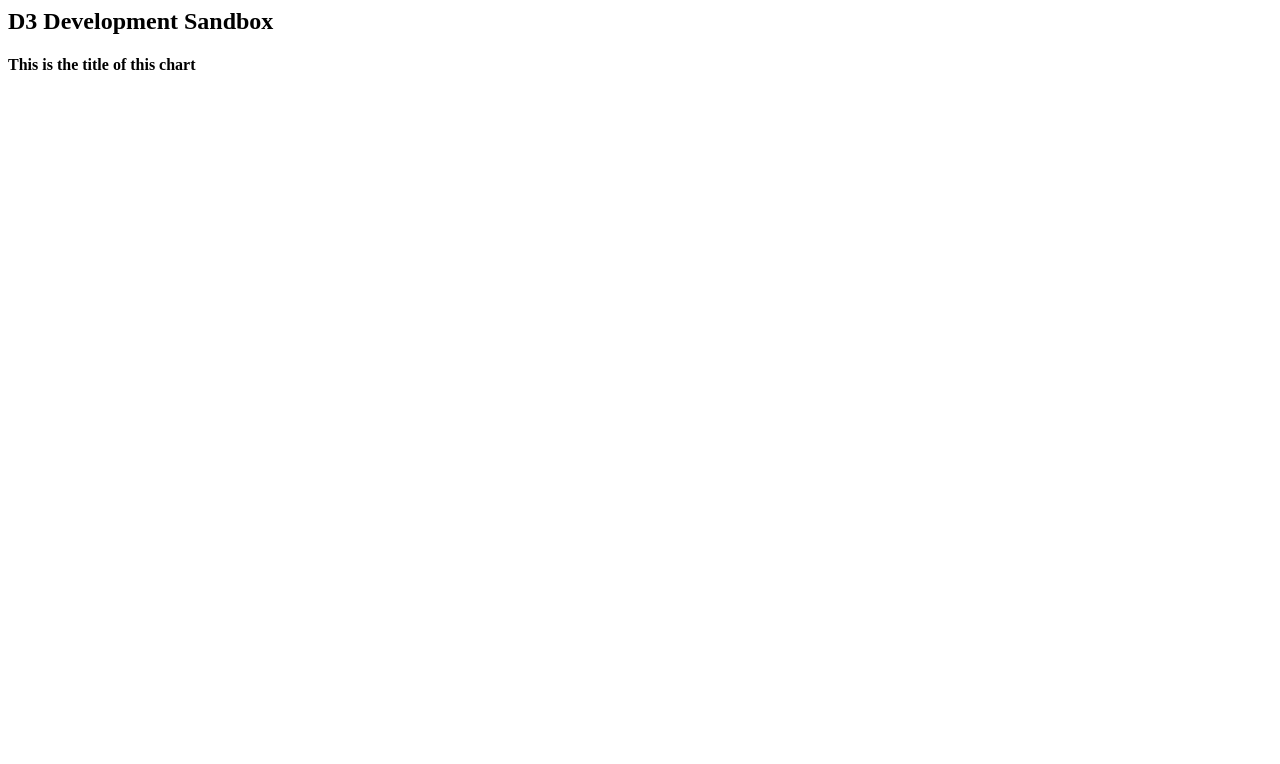
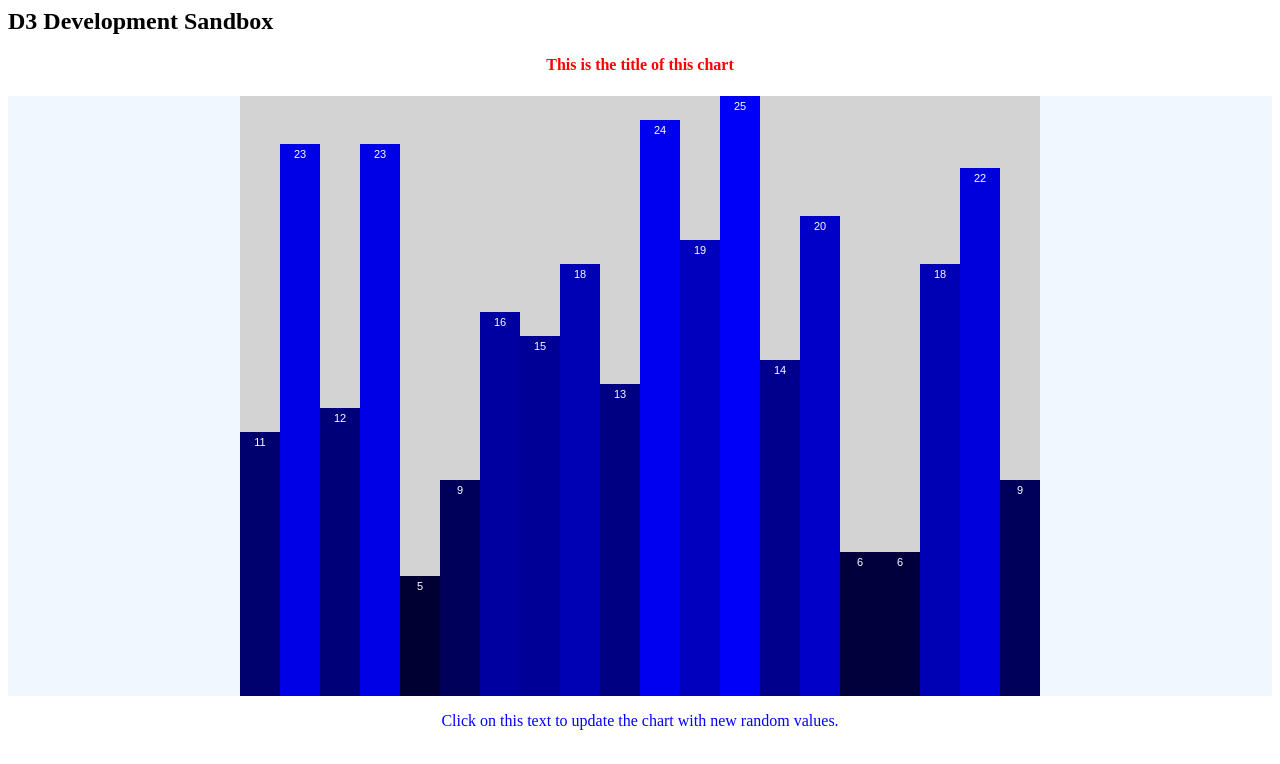
Before and after one commit to komalali/k-square, a website built with webpack: page index.html in a window 1280 px wide. Built offline with nearby package versions, Linux system fonts and the light colour scheme.

Commit message:
add bar chart as example

```diff
--- a/index.html
+++ b/index.html
@@ -6,6 +6,9 @@
         <h2>D3 Development Sandbox</h2>
     </header>
 
-    <div class="chart-title"></div>
-    <div class="chart"></div>
+    <div class="chart-container">
+        <div class="chart-title"></div>
+        <div class="chart"></div>
+        <p class="button">Click on this text to update the chart with new random values. </p>
+    </div>
 </body>
--- a/package.json
+++ b/package.json
@@ -14,7 +14,6 @@
     "babel-loader": "^7.1.4",
     "babel-preset-env": "^1.6.1",
     "css-loader": "^0.28.11",
-    "d3": "^5.1.0",
     "eslint": "^4.19.1",
     "eslint-config-airbnb-base": "^12.1.0",
     "eslint-plugin-import": "^2.11.0",
@@ -22,5 +21,7 @@
     "style-loader": "^0.21.0",
     "webpack": "^3.11.0"
   },
-  "dependencies": {}
+  "dependencies": {
+    "d3": "^5.1.0"
+  }
 }
--- a/src/index.css
+++ b/src/index.css
@@ -0,0 +1,22 @@
+svg {
+    background: lightgray;
+}
+
+.chart-container {
+    text-align: center;
+}
+
+.chart {
+    background: aliceblue;
+}
+
+.button {
+    color: blue;
+}
+
+.label {
+    fill: white;
+    font-family: sans-serif;
+    font-size: 11px;
+    text-anchor: middle;
+}
--- a/src/index.js
+++ b/src/index.js
@@ -1,6 +1,82 @@
 import * as d3 from 'd3';
 import './index.css';
 
+// Make this a function so it can be easily reused when updating the chart.
+function generateRandomDataset(numberOfDataPoints) {
+  const dataPoints = [];
+  for (let i = 0; i < numberOfDataPoints; i++) {
+    const randomNumber = Math.floor(Math.random() * 21) + 5;
+    dataPoints.push(randomNumber);
+  }
+  return dataPoints;
+}
+
+// Properties for our chart
+const properties = {
+  width: 800,
+  height: 600,
+  barPadding: 1,
+  data: generateRandomDataset(20),
+  labelOffset: 14,
+};
+
 d3.select('.chart-title')
   .append('h4')
-  .text('This is the title of this chart');
+  .text('This is the title of this chart')
+  .style('color', 'red');
+
+const svg = d3.select('.chart')
+  .append('svg')
+  .attr('height', properties.height)
+  .attr('width', properties.width);
+
+const xScale = d3.scaleBand() // instead of using scale.ordinal and then rangeBand, d3v4 has a scaleBand()
+  .rangeRound([0, properties.width])
+  .domain(d3.range(properties.data.length));
+
+const yScale = d3.scaleLinear() // d3v4 syntax
+  .domain([0, d3.max(properties.data)])
+  .range([0, properties.height]);
+
+svg.selectAll('rect')
+  .data(properties.data)
+  .enter()
+  .append('rect')
+  .attr('x', (datum, index) => xScale(index))
+  .attr('y', datum => properties.height - yScale(datum)) // Arrow functions from ES6
+  .attr('width', xScale.bandwidth())
+  .attr('height', datum => yScale(datum))
+  .attr('fill', datum => `rgb(0, 0, ${datum * 10})`); // Template-literals from ES6
+
+svg.selectAll('text')
+  .data(properties.data)
+  .enter()
+  .append('text')
+  .attr('class', 'label')
+  .text(datum => datum)
+  .attr('x', (datum, index) => xScale(index) + xScale.bandwidth() / 2)
+  .attr('y', datum => properties.height - yScale(datum) + properties.labelOffset);
+
+function updateChart() {
+  const data = generateRandomDataset(20);
+  const { height, labelOffset } = properties; // object-destructuring from ES6
+
+  svg.selectAll('rect')
+    .data(data)
+    .transition()
+    .duration(500)
+    .attr('y', datum => height - yScale(datum))
+    .attr('height', datum => yScale(datum))
+    .attr('fill', datum => `rgb(0, 0, ${datum * 10})`);
+
+  svg.selectAll('text')
+    .data(data)
+    .transition()
+    .duration(500)
+    .text(datum => datum)
+    .attr('x', (datum, index) => xScale(index) + xScale.bandwidth() / 2)
+    .attr('y', datum => height - yScale(datum) + labelOffset);
+}
+
+d3.select('.button')
+  .on('click', updateChart);
```
Also changed, not shown: .eslintrc.js, 1 other file.
